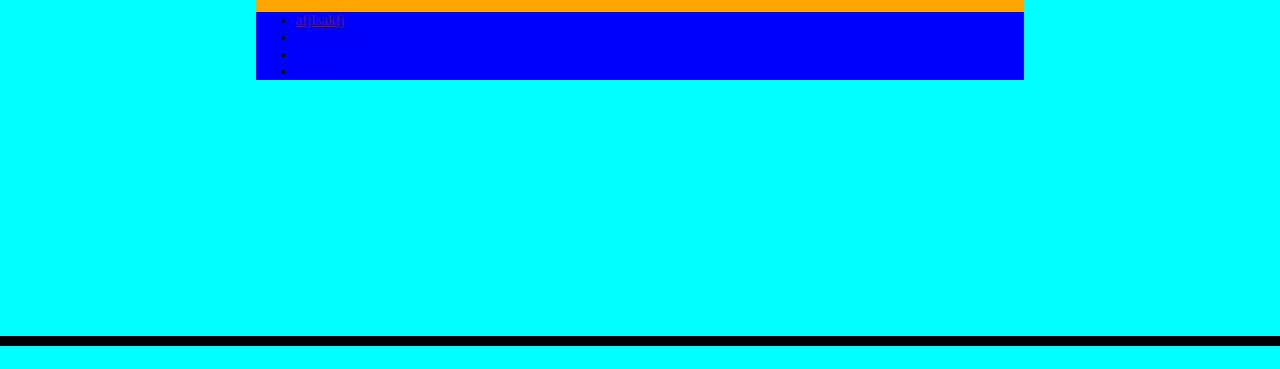
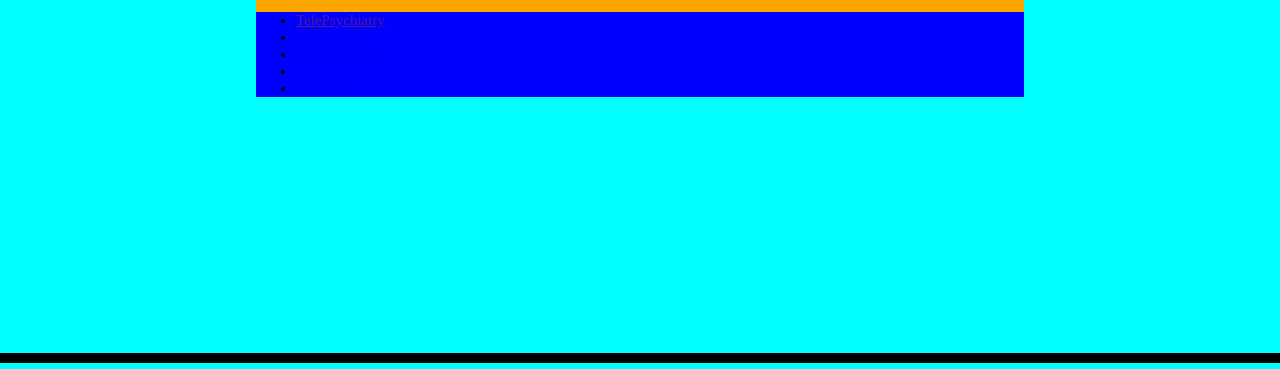
Before and after one commit to geekwise-gregory-simmons/kingsview, a plain HTML site: page index.html in a window 1280 px wide. Shown: the part 1065-1434 px from the top of the page. Drawn offline with Linux system fonts and the light colour scheme.

Commit message:
last push

```diff
--- a/index.html
+++ b/index.html
@@ -56,9 +56,8 @@
 <section id='section3'>
    <div>
        <ul>
-         <li><a href="">afjlsakfj</a>
-
-         </li>
+        <li><a href="">TelePsychiatry</a></li>
+         <li><a href="http://www.kingsview.org/service-lines/drugs-and-alcohol/suboxone">Suboxone</a></li>
           <li>
           <a href="http:wwwkingsview.org/careers">Employment</a>
           <li>
```
